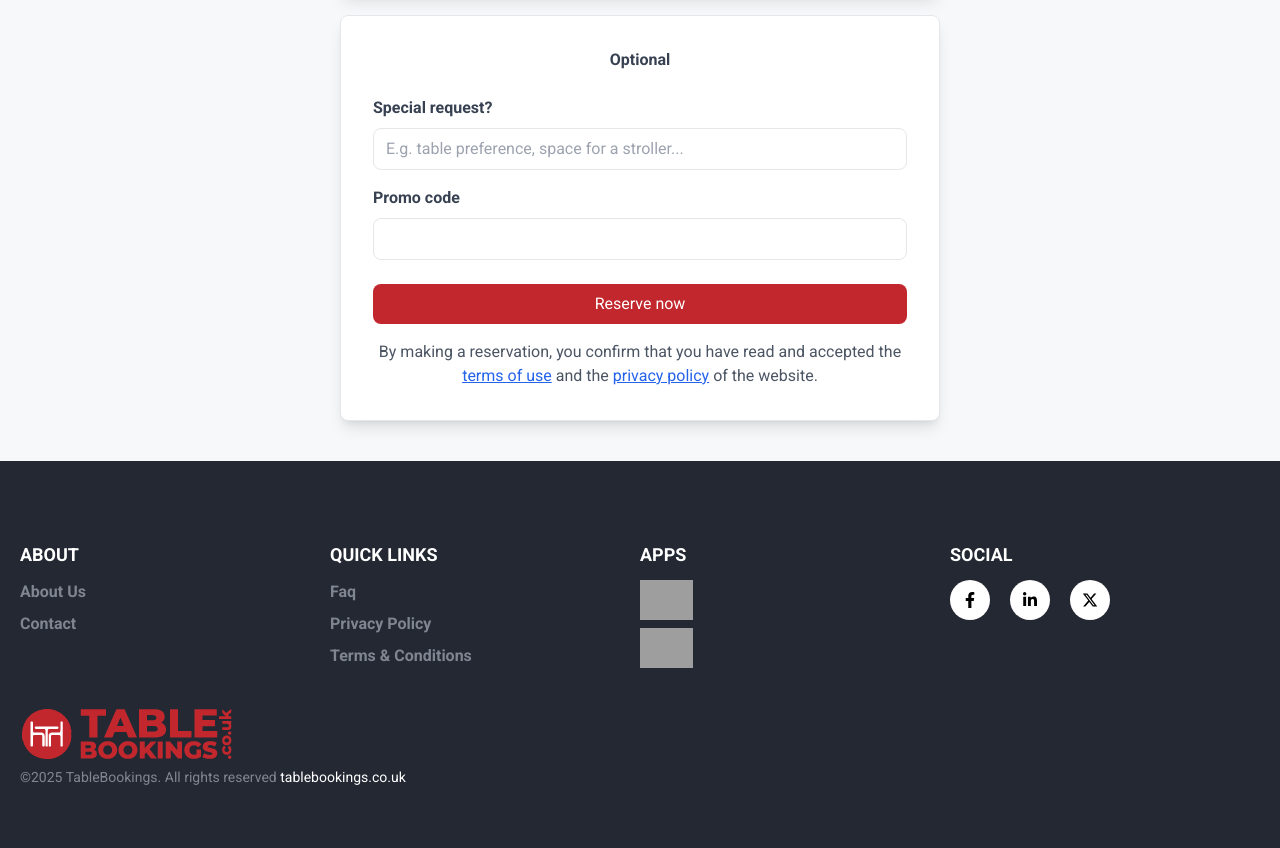
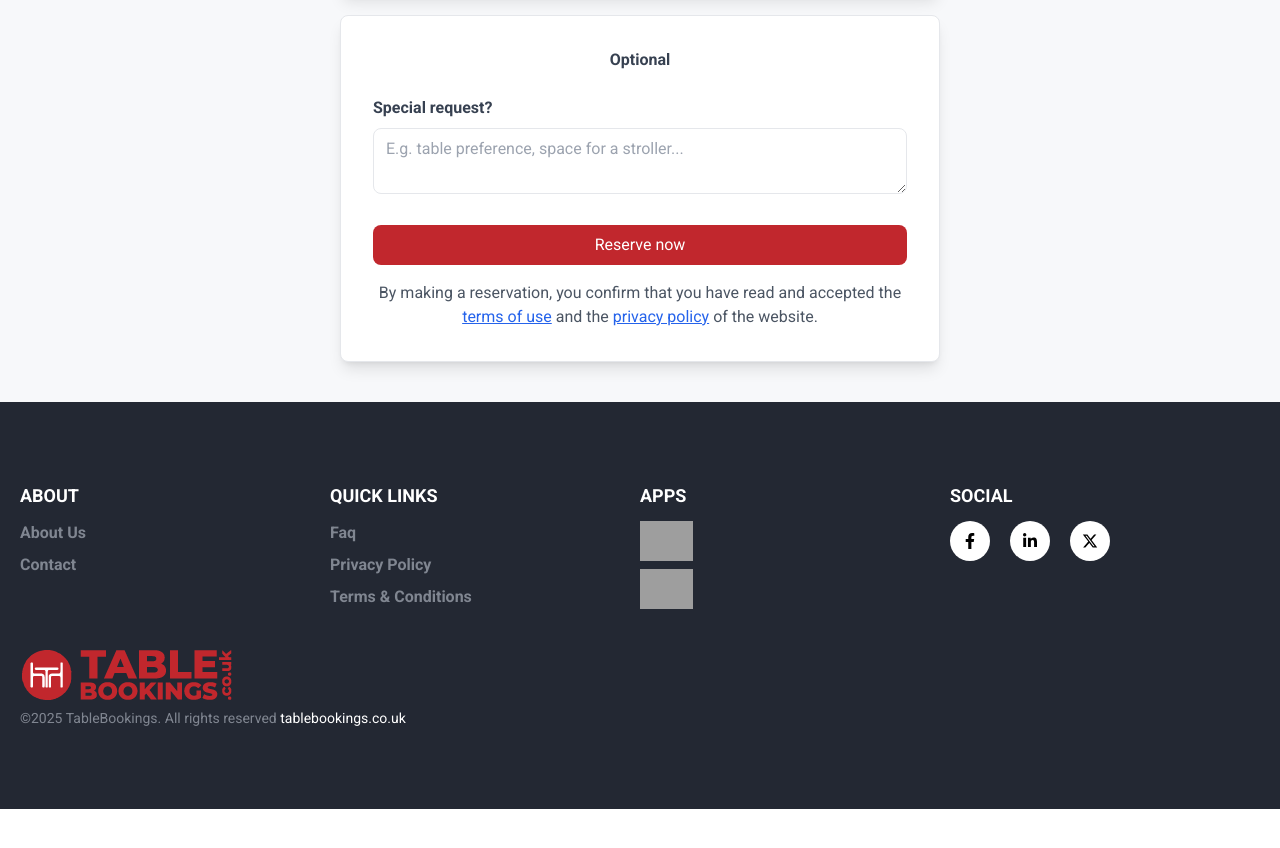
Before and after one commit to khmuhib01/chefonline-tablebookings-b2c, a React (Vite) app: page /checkout in a window 1280 px wide. Shown: the part 840-1688 px from the top of the page. After the commit the page ends 1649 px from the top, so only its background shows below. Built offline with nearby package versions, Linux system fonts and the light colour scheme; grey boxes are pictures that could not be loaded.

Commit message:
home page restaurant link add and reservation issues solved

```diff
--- a/src/api.jsx
+++ b/src/api.jsx
@@ -111,12 +111,16 @@ const getGuestReservation = async (
 	endTime,
 	date,
 	day,
-	numberOfPeople
+	numberOfPeople,
+	userSpecialRequest
 ) => {
+	console.log('userSpecialRequest..........api', userSpecialRequest);
 	try {
 		const {data} = await api.get(
-			`/user/reservation/reservation-book?reservation_uuid=${reservationUUid}&guest_id=${guestId}&status=${status}&rest_uuid=${restUUId}&start_time=${startTime}&end_time=${endTime}&date=${date}&day=${day}&number_of_people=${numberOfPeople}`
+			`/user/reservation/reservation-book?reservation_uuid=${reservationUUid}&guest_id=${guestId}&status=${status}&rest_uuid=${restUUId}&start_time=${startTime}&end_time=${endTime}&date=${date}&day=${day}&number_of_people=${numberOfPeople}&noted=${userSpecialRequest}`
 		);
+
+		console.log('Data', data);
 		return data;
 	} catch (error) {
 		console.error('Error fetching guest reservation:', error);
--- a/src/pages/CheckoutPage.jsx
+++ b/src/pages/CheckoutPage.jsx
@@ -75,8 +75,9 @@ export default function CheckoutPage() {
 	};
 
 	const handleActivate = () => {
+		removeReservation(storeReservationUUId);
 		setIsErrorPopupOpen(false);
-			// navigate('/sign-in');
+		navigate('/sign-in');
 	};
 
 	const handleReservationSubmit = async () => {
@@ -143,16 +144,11 @@ export default function CheckoutPage() {
 				const responsePostGuestRegister = await postGuestRegister(guestData);
 				setGuestReservationState(responsePostGuestRegister);
 
-					console.log('responsePostGuestRegister', responsePostGuestRegister);
-
 				if (responsePostGuestRegister.status === false && responsePostGuestRegister?.data?.status === 'inactive') {
 					setErrorMessage(responsePostGuestRegister.message);
 					handleOpenErrorPopup();
 					return;
-					} else if (
-						responsePostGuestRegister.status === false &&
-						responsePostGuestRegister?.data?.status === 'active'
-					) {
+				} else if (responsePostGuestRegister.status === false && responsePostGuestRegister?.data?.status === 'active') {
 					setErrorMessage(responsePostGuestRegister.message);
 					handleOpenErrorPopup();
 					return;
@@ -191,6 +187,8 @@ export default function CheckoutPage() {
 	};
 
 	const makeReservation = async (guestId) => {
+		console.log('userSpecialRequest', userSpecialRequest);
+		// return;
 		try {
 			const responseGetReservation = await getGuestReservation(
 				storeReservationUUId,
@@ -201,7 +199,8 @@ export default function CheckoutPage() {
 				storeEndTime,
 				storeDate,
 				storeDay,
-					storePerson
+				storePerson,
+				userSpecialRequest
 			);
 			dispatch(setReservation_message(responseGetReservation.message));
 			setReservationComplete(true);
@@ -464,7 +463,7 @@ export default function CheckoutPage() {
 											<label htmlFor="specialRequest" className="block text-gray-700 font-bold mb-2">
 												Special request?
 											</label>
-												<input
+											<textarea
 												type="text"
 												id="specialRequest"
 												placeholder="E.g. table preference, space for a stroller..."
@@ -473,7 +472,7 @@ export default function CheckoutPage() {
 												onChange={(e) => setUserSpecialRequest(e.target.value)}
 											/>
 										</div>
-											<div className="mb-4">
+										{/* <div className="mb-4">
 											<label htmlFor="promoCode" className="block text-gray-700 font-bold mb-2">
 												Promo code
 											</label>
@@ -484,7 +483,7 @@ export default function CheckoutPage() {
 												value={userPromoCode}
 												onChange={(e) => setUserPromoCode(e.target.value)}
 											/>
-											</div>
+										</div> */}
 										<div className="text-center mt-6">
 											<button
 												type="submit"
```
Also changed, not shown: 1 other file (tests, documents, lock files or other folders). Lines whose indentation alone changed are shown as unchanged.
